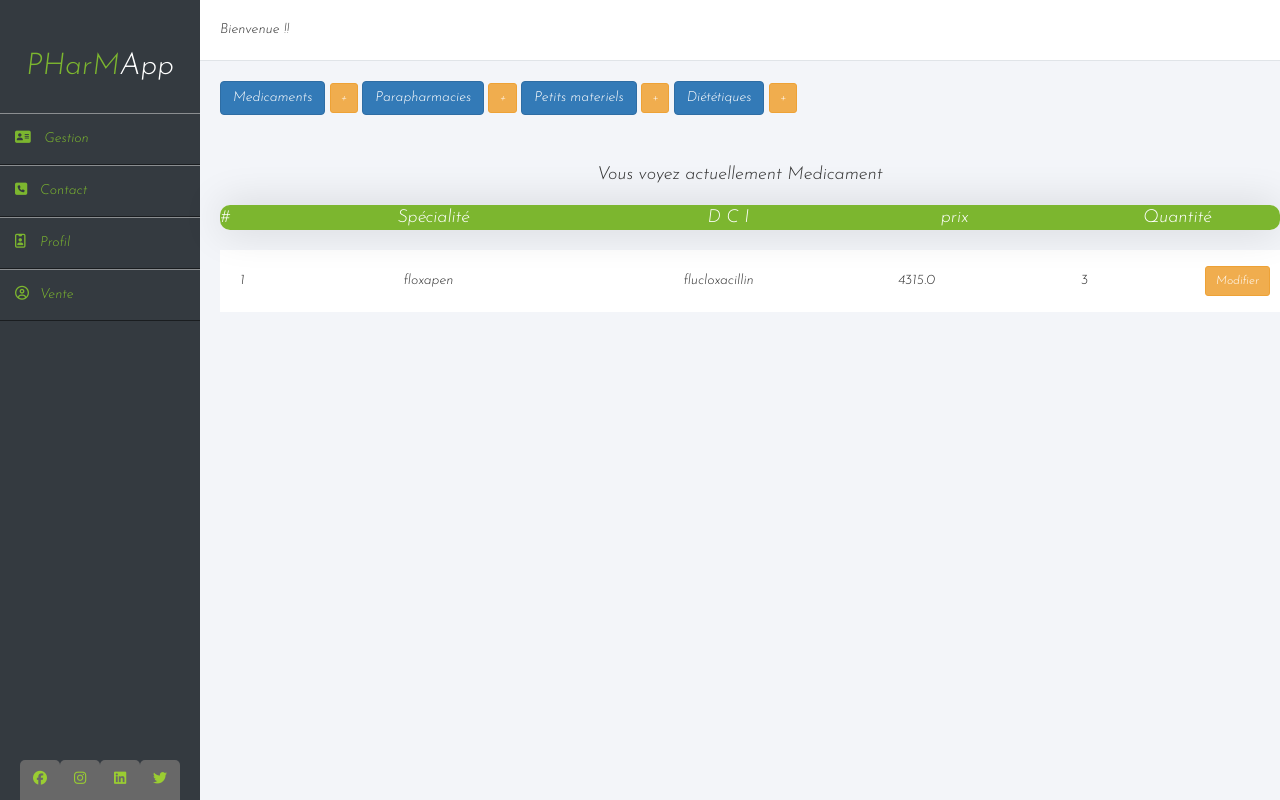
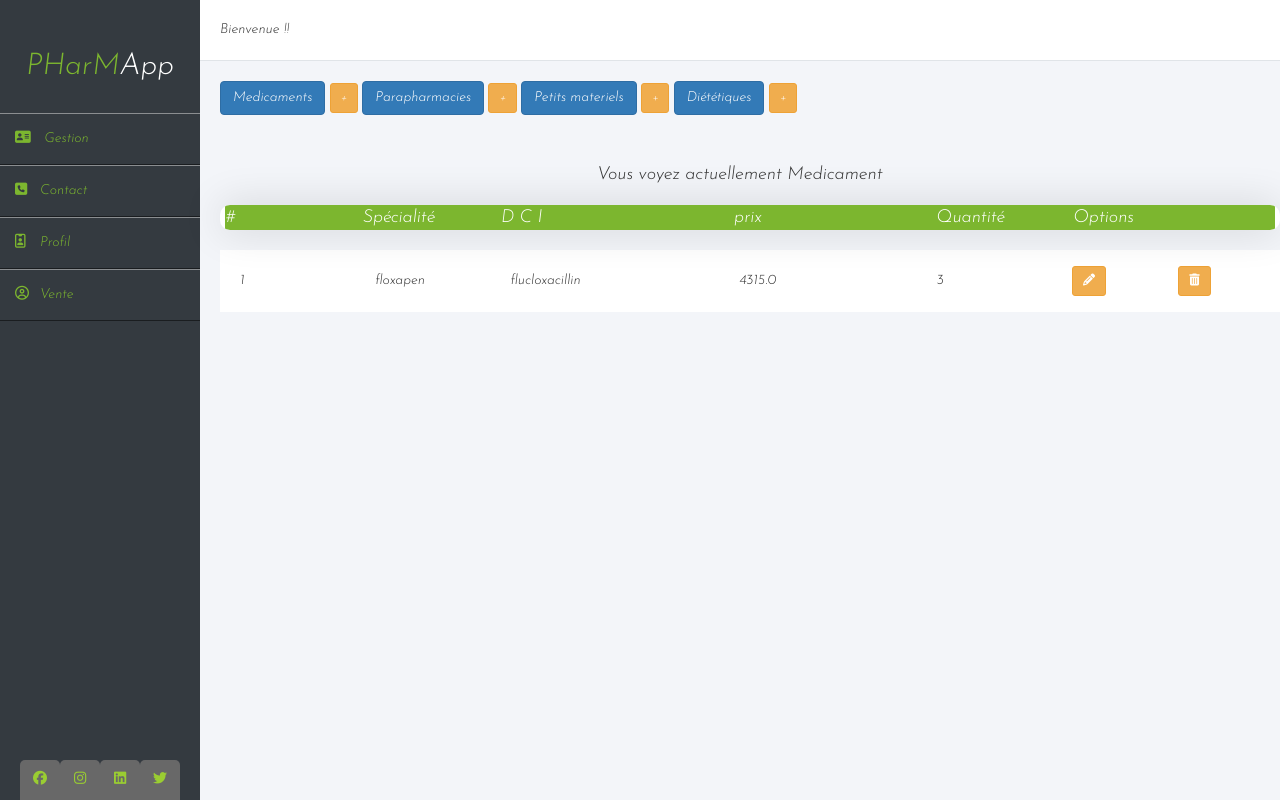
Before and after one commit to Esther-Coulibaly/Pharmapp, a Django app: page /inventaire/medicaments/ in a window 1280 px wide. Run offline with Django 3.2, Linux system fonts and the light colour scheme; data comes from the database, SQL or seed files in the repository; both versions use the stored data as it was after the commit; lists and menus that the app fills with data are empty; some libraries are stand-ins or nearby versions.

Commit message:
adding of the delete button on inventory

```diff
--- a/core/static/css/style-inventaire.css
+++ b/core/static/css/style-inventaire.css
@@ -104,7 +104,7 @@ table {
 
 th, td {
   font-weight: unset;
-  padding-right: 10px;
+  padding-right: 0px;
 }
 
 .column1 {
--- a/sys_inventaire/templates/inventory.html
+++ b/sys_inventaire/templates/inventory.html
@@ -51,10 +51,11 @@
           <thead>
             <tr class="row">
                 <th class="cell100 column2">#</th>
-                <th class="cell100 column1">Spécialité</th>
+                <th class="cell100 column2">Spécialité</th>
                 <th class="cell100 column3">D C I</th>
                 <th class="cell100 column4">prix</th>
-               <th class="cell100 column5">Quantité</th>
+                <th class="cell100 column5">Quantité</th>
+                <th class="cell100 column4">Options</th>
               </tr>
           </thead>
         </table>
@@ -69,12 +70,15 @@
             {% for item in items %}
             <tr class="row">
               <td class="cell100 column2">{{ item.pk }}</td>
-              <td class="cell100 column1">{{ item.specialite }}</td>
+              <td class="cell100 column2">{{ item.specialite }}</td>
               <td class="cell100 column3">{{ item.dci }}</td>
               <td class="cell100 column4">{{ item.prix }}</td>
               <td class="cell100 column5">{{ item.quantite }}</td>
               <td>
-                <a href="{% url 'sys_inventaire:modifier_medicament' item.pk %}" class="btn btn-warning btn-sm" role="button">Modifier</a>
+                <a href="{% url 'sys_inventaire:modifier_medicament' item.pk %}" class="btn btn-warning btn-sm" role="button"><i class="fa fa-pencil" aria-hidden="true"></i></a>
+              </td>
+              <td>
+                <a href="{% url 'sys_inventaire:supprimer_medicament' item.pk %}" class="btn btn-warning btn-sm" role="button"><i class="fa fa-trash" aria-hidden="true"></i></a>
               </td>
             </tr>
             {% endfor %}
@@ -95,11 +99,12 @@
       <table>
         <thead>
           <tr class="row">
-            <th class="cell100 column2">#</th>
-            <th class="cell100 column1">Spécialité</th>
+            <th>#</th>
+            <th class="cell100 column2">Spécialité</th>
             <th class="cell100 column3">prix</th>
             <th class="cell100 column4">Quantité</th>
             <th class="cell100 column5">Date péremption</th>
+            <th class="cell100 column4">Options</th>
           </tr>
         </thead>
       </table>
@@ -112,21 +117,30 @@
         {% for item in items %}
         <tr class="row">
           <td class="cell100 column2">{{ item.pk }}</td>
-          <td class="cell100 column1">{{ item.nom_article }}</td>
+          <td class="cell100 column2">{{ item.nom_article }}</td>
           <td class="cell100 column3">{{ item.prix }}</td>
           <td class="cell100 column4">{{ item.quantite }}</td>
           <td class="cell100 column5">{{ item.date_peremption }}</td>
           {% if titre|lower == "parapharmacie" %}
           <td>
-            <a href="{% url 'sys_inventaire:modifier_parapharmacie' item.pk %}" class="btn btn-warning btn-sm" role="button">Modifier</a>
+            <a href="{% url 'sys_inventaire:modifier_parapharmacie' item.pk %}" class="btn btn-warning " role="button"><i class="fa fa-pencil" aria-hidden="true"></i></a>
+          </td>
+          <td>
+            <a href="{% url 'sys_inventaire:supprimer_parapharmatie' item.pk %}" class="btn btn-warning " role="button"><i class="fa fa-trash" aria-hidden="true"></i></a>
           </td>
           {% elif titre|lower == "petit matériel" %}
           <td>
-            <a href="{% url 'sys_inventaire:modifier_petit_materiel' item.pk %}" class="btn btn-warning btn-sm" role="button">Modifier</a>
+            <a href="{% url 'sys_inventaire:modifier_petit_materiel' item.pk %}" class="btn btn-warning btn-sm" role="button"><i class="fa fa-pencil" aria-hidden="true"></i></a>
+          </td>
+          <td>
+            <a href="{% url 'sys_inventaire:supprimer_petit_matériel' item.pk %}" class="btn btn-warning btn-sm" role="button"><i class="fa fa-trash" aria-hidden="true"></i></a>
           </td>
           {% else %}
           <td>
-            <a href="{% url 'sys_inventaire:modifier_dietetique' item.pk %}" class="btn btn-warning btn-sm" role="button">Modifier</a>
+            <a href="{% url 'sys_inventaire:modifier_dietetique' item.pk %}" class="btn btn-warning btn-sm" role="button"><i class="fa fa-pencil" aria-hidden="true"></i></a>
+          </td>
+          <td>
+            <a href="{% url 'sys_inventaire:supprimer_dietetique' item.pk %}" class="btn btn-warning btn-sm" role="button"><i class="fa fa-trash" aria-hidden="true"></i></a>
           </td>
           {% endif %}
         </tr>
--- a/sys_inventaire/urls.py
+++ b/sys_inventaire/urls.py
@@ -21,4 +21,10 @@ urlpatterns = [
     path('modifierpar/<int:pk>', modifier_parapharmacie, name='modifier_parapharmacie'),
     path('modifierpetitmateriel/<int:pk>/', modifier_petit_materiel, name='modifier_petit_materiel'),
     path('modifierdietetique/<int:pk>/', modifier_dietetique, name='modifier_dietetique'),
+
+    # La suppression particuliere des articles
+    path('supprimerMedicament/<int:pk>/', supprimer_medicament, name='supprimer_medicament'),
+    path('supprimerParapharmatie/<int:pk>/', supprimer_parapharmatie, name='supprimer_parapharmatie'),
+    path('supprimerDietetique/<int:pk>/', supprimer_dietetique, name='supprimer_dietetique'),
+    path('supprimerPetitmatieriel/<int:pk>/', supprimer_petit_matériel, name='supprimer_petit_matériel')
 ]
--- a/sys_inventaire/views.py
+++ b/sys_inventaire/views.py
@@ -88,3 +88,44 @@ def modifier_parapharmacie(request, pk):
 
 def modifier_petit_materiel(request, pk):
     return modifier_article(request, pk, Petit_matériel, Petit_matérielForm)
+
+
+def supprimer_medicament(request, pk):
+    Medicament.objects.filter(id=pk).delete()
+    items = Medicament.objects.all()
+    context = {
+        'items': items
+    }
+    return render(request, 'inventory.html', context)
+
+def supprimer_medicament(request, pk):
+    Medicament.objects.filter(id=pk).delete()
+    items = Medicament.objects.all()
+    context = {
+        'items': items
+    }
+    return render(request, 'inventory.html', context)
+
+def supprimer_parapharmatie(request, pk):
+    Parapharmatie.objects.filter(id=pk).delete()
+    items = Parapharmatie.objects.all()
+    context = {
+        'items': items
+    }
+    return render(request, 'inventory.html', context)
+
+def supprimer_dietetique(request, pk):
+    Dietetique.objects.filter(id=pk).delete()
+    items = Dietetique.objects.all()
+    context = {
+        'items': items
+    }
+    return render(request, 'inventory.html', context)
+
+def supprimer_petit_matériel(request, pk):
+    Petit_matériel.objects.filter(id=pk).delete()
+    items = Petit_matériel.objects.all()
+    context = {
+        'items': items
+    }
+    return render(request, 'inventory.html', context)
```
Also changed, not shown: db.sqlite3.
